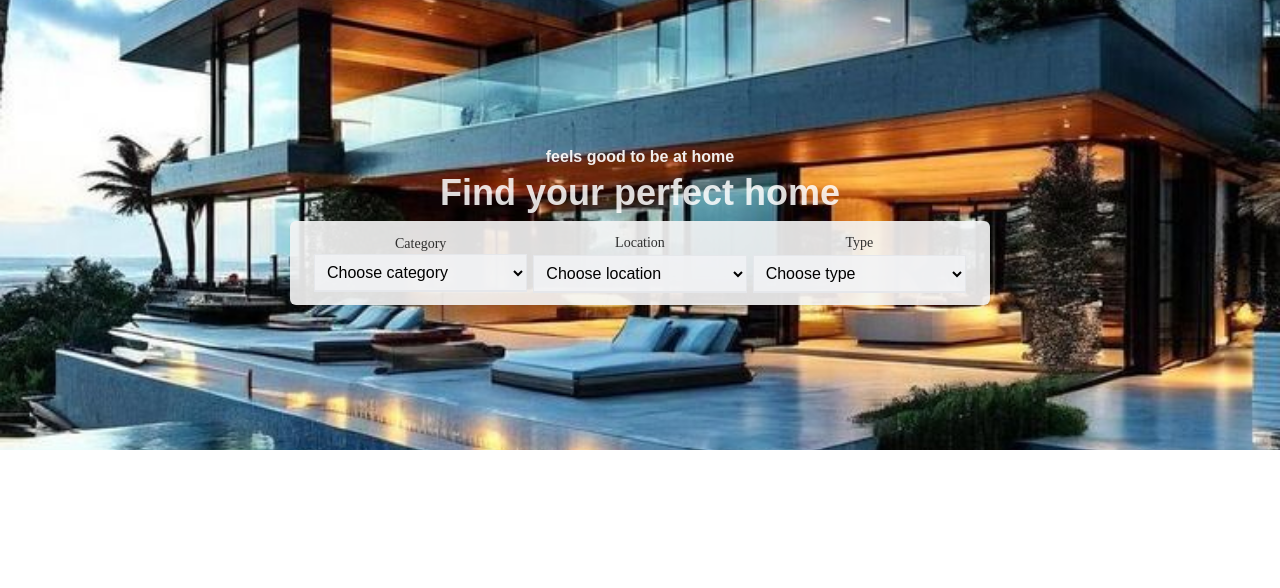
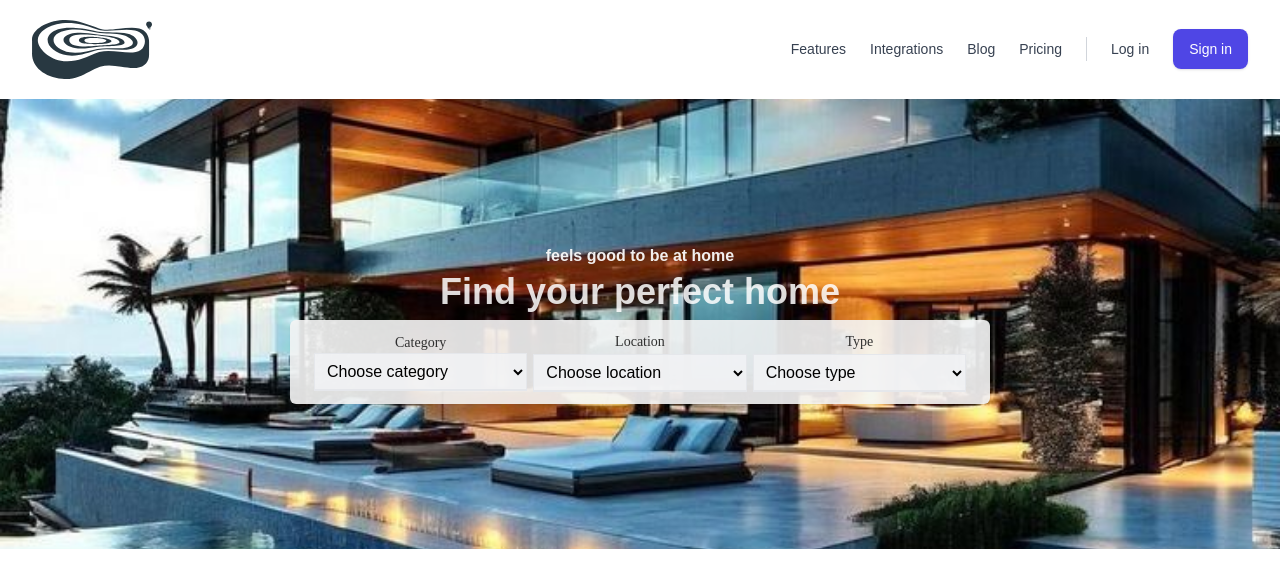
Before and after one commit to Royweru/real-estate-Next-14, a Next.js app: page / in a window 1280 px wide. Shown: the top 588 px of the page. Built offline with nearby package versions, Linux system fonts and the light colour scheme.

Commit message:
modified:   app/page.tsx 	new file:   components/navbar.tsx 	modified:   package-lock.json 	modified:   package.json 	new file:   public/logo.svg

```diff
--- a/app/page.tsx
+++ b/app/page.tsx
@@ -1,9 +1,11 @@
 import { Hero } from "@/components/hero";
+import { Navbar } from "@/components/navbar";
 
 
 export default function Home() {
   return (
    <>
+    <Navbar />
     <Hero />
    </>
   );
--- /dev/null
+++ b/components/navbar.tsx
@@ -0,0 +1,77 @@
+"use client"
+import { useState } from 'react'
+
+export const Navbar =  () => {
+
+    const [state, setState] = useState(false)
+
+    // Replace javascript:void(0) paths with your paths
+    const navigation = [
+        { title: "Features", path: "javascript:void(0)" },
+        { title: "Integrations", path: "javascript:void(0)" },
+        { title: "Blog", path: "javascript:void(0)" },
+        { title: "Pricing", path: "javascript:void(0)" }
+    ]
+
+    return (
+        <nav className="bg-white border-b w-full md:static md:text-sm md:border-none">
+            <div className="items-center px-4 max-w-screen-xl mx-auto md:flex md:px-8">
+                <div className="flex items-center justify-between py-3 md:py-5 md:block">
+                    <a href="/">
+                        <img
+                            src="/logo.svg"
+                            width={120}
+                            height={50}
+                            alt="Apartimenti logo"
+                        />
+                    </a>
+                    <div className="md:hidden">
+                        <button className="text-gray-500 hover:text-gray-800"
+                            onClick={() => setState(!state)}
+                        >
+                            {
+                                state ? (
+                                    <svg xmlns="http://www.w3.org/2000/svg" className="h-6 w-6" viewBox="0 0 20 20" fill="currentColor">
+                                        <path fillRule="evenodd" d="M4.293 4.293a1 1 0 011.414 0L10 8.586l4.293-4.293a1 1 0 111.414 1.414L11.414 10l4.293 4.293a1 1 0 01-1.414 1.414L10 11.414l-4.293 4.293a1 1 0 01-1.414-1.414L8.586 10 4.293 5.707a1 1 0 010-1.414z" clipRule="evenodd" />
+                                    </svg>
+                                ) : (
+                                    <svg xmlns="http://www.w3.org/2000/svg" fill="none" viewBox="0 0 24 24" strokeWidth={1.5} stroke="currentColor" className="w-6 h-6">
+                                        <path strokeLinecap="round" strokeLinejoin="round" d="M3.75 6.75h16.5M3.75 12h16.5m-16.5 5.25h16.5" />
+                                    </svg>
+                                )
+                            }
+                        </button>
+                    </div>
+                </div>
+                <div className={`flex-1 pb-3 mt-8 md:block md:pb-0 md:mt-0 ${state ? 'block' : 'hidden'}`}>
+                    <ul className="justify-end items-center space-y-6 md:flex md:space-x-6 md:space-y-0">
+                        {
+                            navigation.map((item, idx) => {
+                                return (
+                                    <li key={idx} className="text-gray-700 hover:text-indigo-600">
+                                        <a href={item.path} className="block">
+                                            {item.title}
+                                        </a>
+                                    </li>
+                                )
+                            })
+                        }
+                        <span className='hidden w-px h-6 bg-gray-300 md:block'></span>
+                        <div className='space-y-3 items-center gap-x-6 md:flex md:space-y-0'>
+                            <li>
+                                <a href="javascript:void(0)" className="block py-3 text-center text-gray-700 hover:text-indigo-600 border rounded-lg md:border-none">
+                                    Log in
+                                </a>
+                            </li>
+                            <li>
+                                <a href="javascript:void(0)" className="block py-3 px-4 font-medium text-center text-white bg-indigo-600 hover:bg-indigo-500 active:bg-indigo-700 active:shadow-none rounded-lg shadow md:inline">
+                                    Sign in
+                                </a>
+                            </li>
+                        </div>
+                    </ul>
+                </div>
+            </div>
+        </nav>
+    )
+}
--- a/package.json
+++ b/package.json
@@ -14,6 +14,7 @@
     "clsx": "^2.1.1",
     "lucide-react": "^0.473.0",
     "next": "14.2.23",
+    "next-auth": "^5.0.0-beta.25",
     "react": "^18",
     "react-dom": "^18",
     "tailwind-merge": "^2.6.0",
```
Also changed, not shown: public/logo.svg (added), 1 other file (tests, documents, lock files or other folders).
